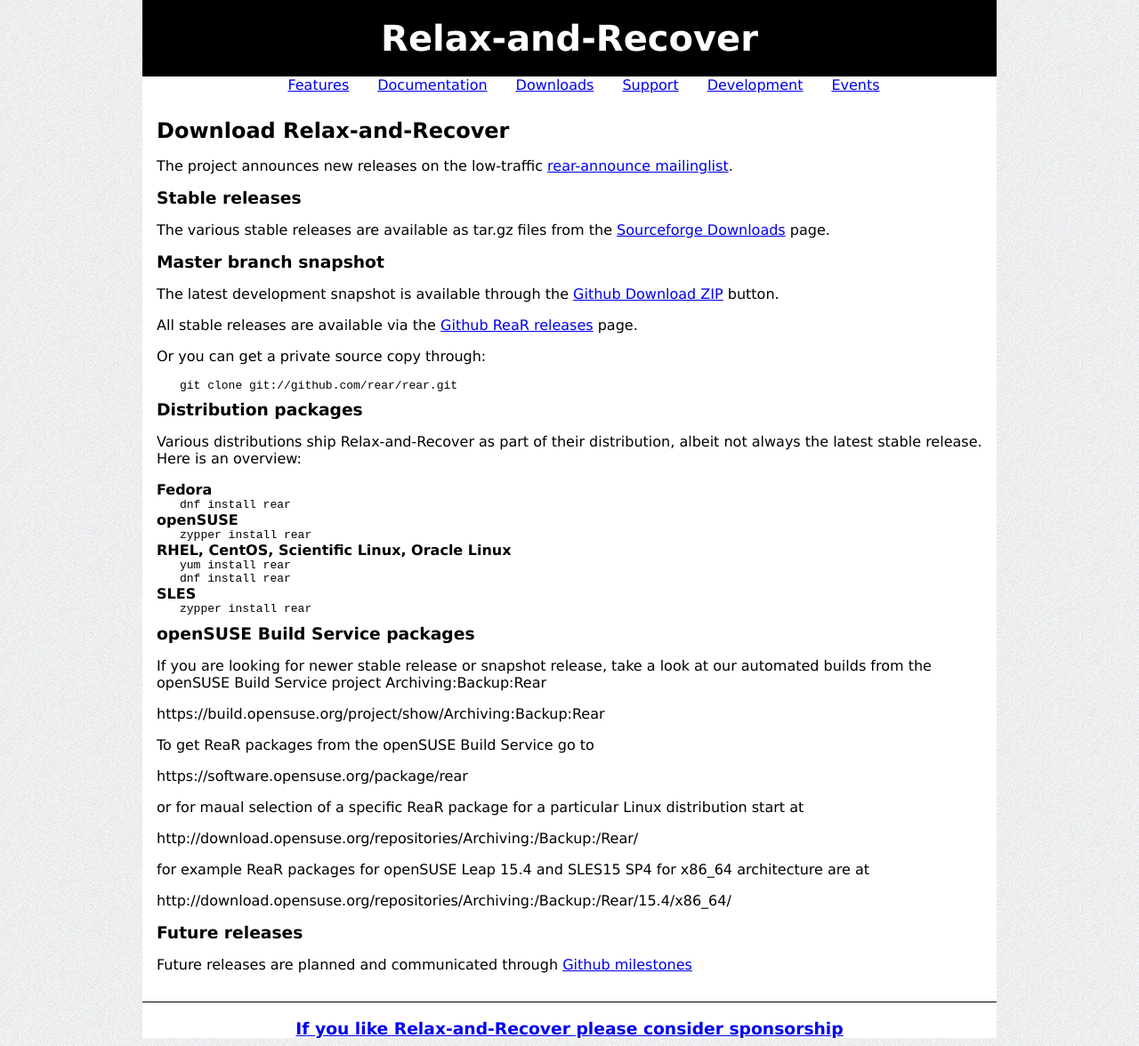
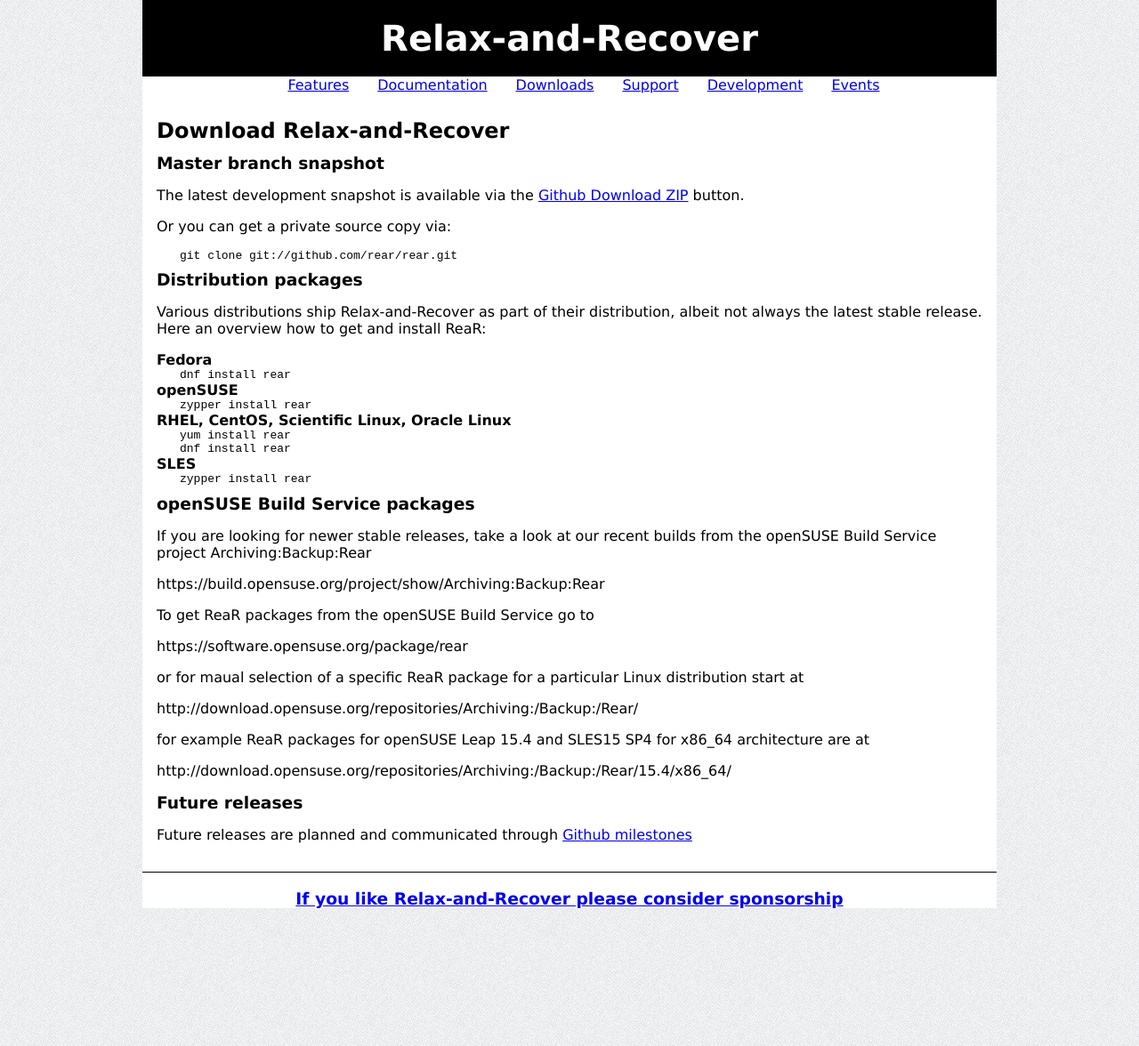
Before and after one commit to rear/rear.github.com, a Jekyll site: the page built from download/index.md, in a window 1280 px wide. Shown: the whole page at 89% size. Built offline with Jekyll 4.4.1, drawn with Linux system fonts in a browser that asks for light colours; comment, search, counter and statistics services are not loaded.

Commit message:
Update index.md
Removed from the download documentation what does currently no longer work.

```diff
--- a/download/index.md
+++ b/download/index.md
@@ -4,27 +4,18 @@
 ---
 
 ## Download Relax-and-Recover
-The project announces new releases on the low-traffic [rear-announce mailinglist](http://lists.relax-and-recover.org/mailman/listinfo/rear-announce).
-
-
-### Stable releases
-The various stable releases are available as tar.gz files from the
-[Sourceforge Downloads](https://sourceforge.net/projects/rear/files/rear/) page.
-
 
 ### Master branch snapshot
-The latest development snapshot is available through the [Github Download ZIP](https://github.com/rear/rear/archive/master.zip) button.
+The latest development snapshot is available via the [Github Download ZIP](https://github.com/rear/rear/archive/master.zip) button.
 
-All stable releases are available via the [Github ReaR releases](https://github.com/rear/rear/releases) page.
-
-Or you can get a private source copy through:
+Or you can get a private source copy via:
 
     git clone git://github.com/rear/rear.git
 
 
 ### Distribution packages
 Various distributions ship Relax-and-Recover as part of their distribution,
-albeit not always the latest stable release. Here is an overview:
+albeit not always the latest stable release. Here an overview how to get and install ReaR:
 
 #### Fedora
 
@@ -44,8 +35,8 @@
     zypper install rear
 
 ### openSUSE Build Service packages
-If you are looking for newer stable release or snapshot release, take a look at
-our automated builds from the openSUSE Build Service project Archiving:Backup:Rear
+If you are looking for newer stable releases, take a look at our recent builds
+from the openSUSE Build Service project Archiving:Backup:Rear
 
 https://build.opensuse.org/project/show/Archiving:Backup:Rear
 
```
